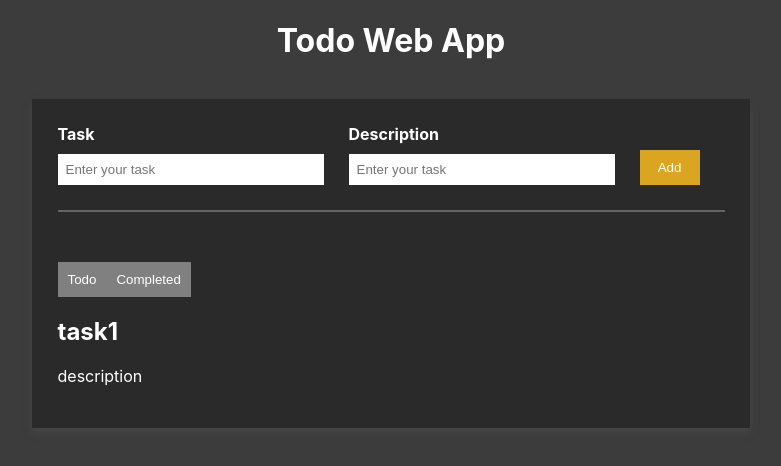
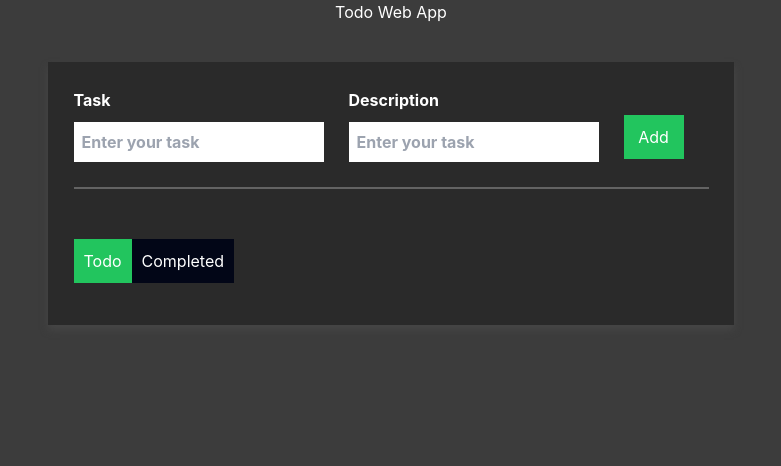
Before and after one commit to OmPrakashMallik2/todo-with-react, a React (Create React App) app: page / in a window 1280 px wide. Shown: the top 466 px of the page, without its empty margins (249-1030 px from the left). Built offline with nearby package versions, Linux system fonts and the light colour scheme.

Commit message:
remove all the unwanted components and complete user inteface

```diff
--- a/package.json
+++ b/package.json
@@ -8,6 +8,7 @@
     "@testing-library/user-event": "^13.5.0",
     "react": "^18.2.0",
     "react-dom": "^18.2.0",
+    "react-icons": "^5.0.1",
     "react-scripts": "5.0.1",
     "web-vitals": "^2.1.4"
   },
@@ -34,5 +35,8 @@
       "last 1 firefox version",
       "last 1 safari version"
     ]
+  },
+  "devDependencies": {
+    "tailwindcss": "^3.4.1"
   }
 }
--- a/src/App.css
+++ b/src/App.css
@@ -49,11 +49,10 @@ h1 {
 
 .todo-input-stuff input:focus {
   outline: none;
-  outline: 2px solid goldenrod;
+  outline: 2px solid green;
 }
 
 .mainBtn {
-  background-color: goldenrod;
   color: white;
   border: none;
   border-radius: 0;
@@ -64,11 +63,10 @@ h1 {
 }
 
 .mainBtn:hover {
-  background-color: gold;
+  background-color: rgb(0, 183, 0);
 }
 
 .btn2 {
-  background-color: gray;
   color: white;
   border: none;
   border-radius: 0;
--- a/src/App.js
+++ b/src/App.js
@@ -1,49 +1,13 @@
 import './App.css';
-import App2 from './App2';
-import AppDemo from './AppDemo';
 import Todo from './Todo';
 
 function App() {
-
-  const persons = [
-    { id: 1, name: "Santosh Kumar Mallik", age: 43 },
-    { id: 2, name: "Rita Devi", age: 38 },
-    { id: 3, name: "Om Prakash Mallik", age: 23 },
-    { id: 4, name: "Jay Prakash Mallik", age: 21 },
-    { id: 5, name: "Sachin Kumar Mallik", age: 19 }
-  ];
-
-  const user = {
-    name: "Rashmika Mandanna",
-    url: "https://i.pinimg.com/564x/3f/ed/04/3fed0423a3ec6b7befff7848ecdc8e18.jpg",
-    height: 400
-  };
-
-  const apple = "Om Prakash Mallik";
 
   return (
     <div className="App">
 
       <Todo />
 
-      {/* <App2 /> */}
-
-      {/* <AppDemo persons={persons}/>*/}
-
-      {/* <h1>{apple}</h1> */}
-
-      {/* <div>
-        <h1>{user.name}</h1>
-        <img
-          src={user.url}
-          alt={user.name}
-          style={{
-            height: user.height,
-            width: user.height
-          }}
-        />
-      </div> */}
-
     </div>
   );
 }
--- a/src/App2.js
+++ /dev/null
@@ -1,19 +0,0 @@
-import React, { useState } from 'react'
-import './App.css';
-
-function App2() {
-
-    const [count, setCount] = useState(0);
-
-    function clickHere() {
-        setCount(count + 1);
-    }
-
-    return (
-        <div>
-            <button onClick={clickHere}>Clicked {count} times</button>
-        </div>
-    )
-}
-
-export default App2
--- a/src/AppDemo.js
+++ b/src/AppDemo.js
@@ -1,6 +1,8 @@
 import React from 'react'
 
 function AppDemo({persons}) {
+
+    const img =  "https://i.pinimg.com/564x/3f/ed/04/3fed0423a3ec6b7befff7848ecdc8e18.jpg";
 
     const personList = persons.map(person =>
         <h1 key={person.id} > {person.id}. {person.name} : {person.age}</h1>
--- a/src/Todo.js
+++ b/src/Todo.js
@@ -1,7 +1,26 @@
 import React, { useState } from 'react'
 import './App.css'
+import { AiOutlineDelete } from "react-icons/ai"
+import { FaCheck } from "react-icons/fa";
 
 function Todo() {
+
+    // const [isCompleteScreen, setIsCompleteScreen] = useState(false);
+    const [allToDo, setAllToDo] = useState([]);
+    const [newTitle, setNewTitle] = useState('');
+    const [newDesc, setNewDesc] = useState('');
+
+
+    const todoAdd = () => {
+        let newTodoItem = {
+            title: newTitle,
+            description: newDesc
+        }
+        let updatedTodo = [...allToDo];
+        updatedTodo.push(newTodoItem);
+        setAllToDo(updatedTodo);
+    }
+
 
     return (
         <div className='todo'>
@@ -13,30 +32,44 @@ function Todo() {
                 <div className='todo-input'>
                     <div className='todo-input-stuff'>
                         <lebel>Task</lebel>
-                        <input type='text' placeholder='Enter your task' />
+                        <input className='text-black font-bold' type='text' value={newTitle} onChange={(e) => setNewTitle(e.target.value)} placeholder='Enter your task' />
                     </div>
                     <div className='todo-input-stuff'>
                         <lebel>Description</lebel>
-                        <input type='text' placeholder='Enter your task' />
+                        <input className='text-black font-bold' type='text' value={newDesc} onChange={(e) => setNewDesc(e.target.value)} placeholder='Enter your task' />
                     </div>
                     <div className='todo-input-stuff'>
-                        <button className='mainBtn'>Add</button>
+                        <button className='mainBtn bg-green-500' onClick={todoAdd}>Add</button>
                     </div>
                 </div>
 
 
-                <div className='btn-area'>
-                    <button className='btn2'>Todo</button>
-                    <button className='btn2'>Completed</button>
+                <div className='btn-area mb-4'>
+                    <button className='btn2 bg-green-500'>Todo</button>
+                    <button className='btn2 bg-slate-950'>Completed</button>
                 </div>
 
 
-                <div className='todo-list'>
-                    <div className='todo-item'>
-                        <h2>task1</h2>
-                        <p>description </p>
-                    </div>
+                <div className='flex flex-col justify-between'>
+                    {allToDo.map((item, index) => {
+                        return (
+                            <div key={index} className='bg-black m-1 flex justify-between'>
+
+                                <div className='flex flex-col  p-6 pb-2.5 py-2.5 mb-2.5 justify-between'>
+                                    <h3 className='text-green-500 text-2xl font-bold m-0'>{item.title}</h3>
+                                    <p className='text-base text-gray-500 font-medium mt-2 '>{item.description}</p>
+                                </div>
+
+                                <div className='flex items-center p-6 pb-2.5 py-2.5 mb-2.5 justify-between'>
+                                    <AiOutlineDelete className='text-3xl cursor-pointer text-red-400 hover:text-red-600' />
+                                    <FaCheck className='ml-2.5 text-2xl cursor-pointer text-green-500 hover:text-green-300' />
+                                </div>
+                            </div>
+                        )
+                    })}
                 </div>
+
+
 
 
             </div>
--- a/src/index.css
+++ b/src/index.css
@@ -13,3 +13,8 @@ code {
   font-family: source-code-pro, Menlo, Monaco, Consolas, 'Courier New',
     monospace;
 }
+
+
+@tailwind base;
+@tailwind components;
+@tailwind utilities;
--- /dev/null
+++ b/tailwind.config.js
@@ -0,0 +1,8 @@
+/** @type {import('tailwindcss').Config} */
+module.exports = {
+  content: ["./src/**/*.{html,js}"],
+  theme: {
+    extend: {},
+  },
+  plugins: [],
+}
```
Also changed, not shown: 1 other file (tests, documents, lock files or other folders).
